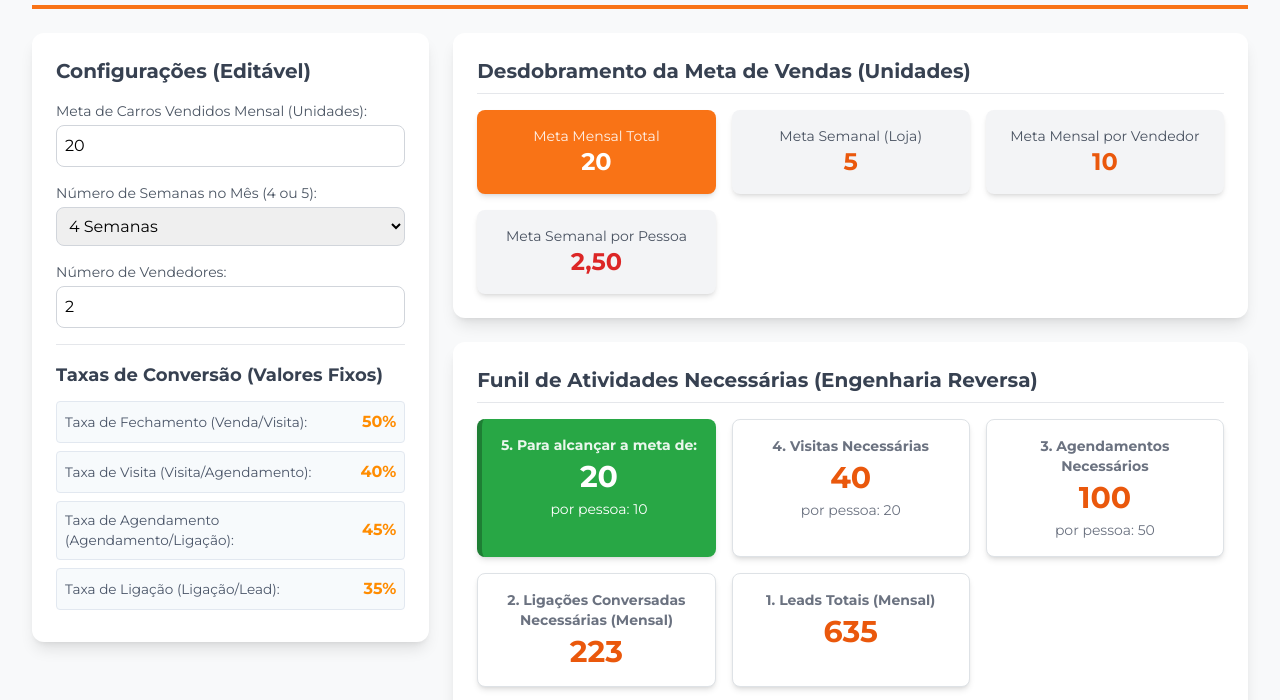
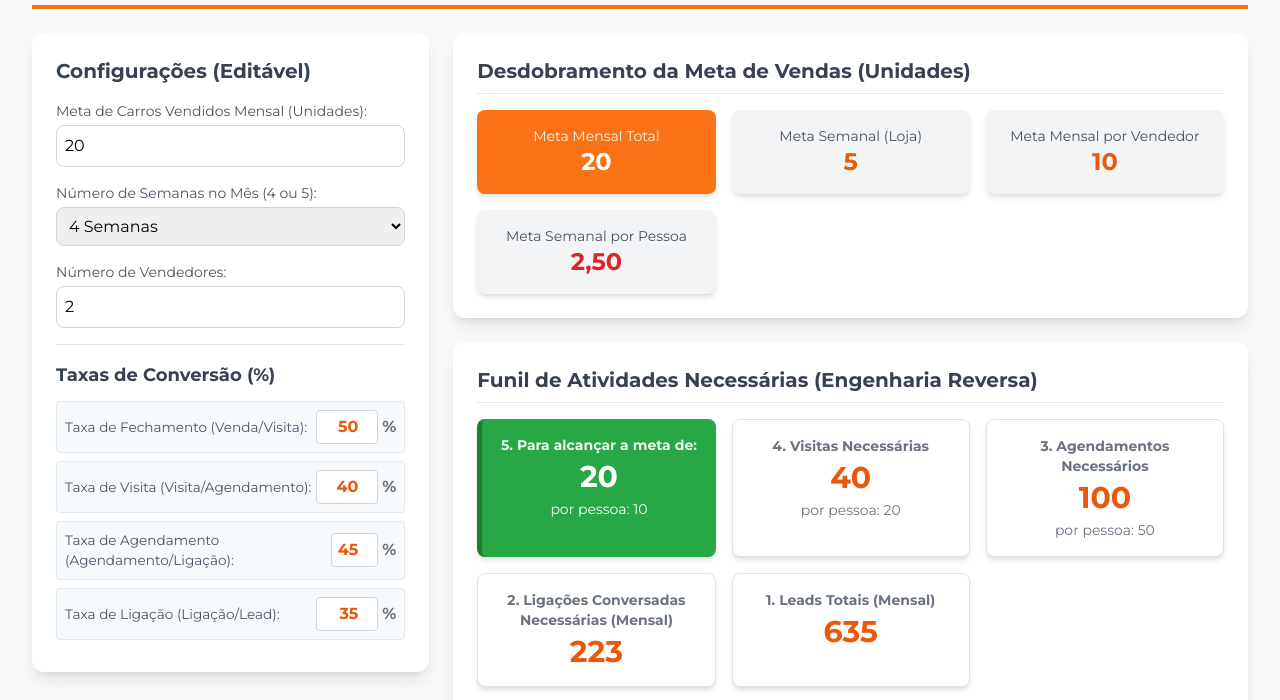
Before and after one commit to Giovanag30/metasmensais, a plain HTML site: page index.html in a window 1280 px wide. Shown: the part 99-799 px from the top of the page. Drawn offline with nearby package versions, Linux system fonts and the light colour scheme.

Commit message:
Update index.html

```diff
--- a/index.html
+++ b/index.html
@@ -5,7 +5,9 @@
     <meta name="viewport" content="width=device-width, initial-scale=1.0">
     <title>Dashboard de Metas e Funil (Unidades)</title>
     <script src="https://cdn.tailwindcss.com"></script>
-    <!-- Carregando a fonte Montserrat --><link href="https://fonts.googleapis.com/css2?family=Montserrat:wght@400;700&display=swap" rel="stylesheet">
+    <!-- Carregando a fonte Montserrat -->
+    <link href="https://fonts.googleapis.com/css2?family=Montserrat:wght@400;700&display=swap" rel="stylesheet">
+
     <style>
         /* Configurações de Cores e Fontes (Tailwind + Customizações) */
         :root {
@@ -139,16 +141,16 @@
         <h1 class="text-xl md:text-3xl font-extrabold text-gray-800">
             <span class="text-orange-600">Dashboard</span> de Metas e Funil de Vendas (Unidades)
         </h1>
-
-        <!-- A SEGUNDA LOGO FOI REMOVIDA DAQUI -->
     </div>
 
     <div class="grid main-grid gap-6">
 
-        <!-- COLUNA DE CONFIGURAÇÕES --><div class="card p-6 bg-white rounded-xl shadow-lg h-fit">
+        <!-- COLUNA DE CONFIGURAÇÕES -->
+        <div class="card p-6 bg-white rounded-xl shadow-lg h-fit">
             <h2 class="text-xl font-bold text-gray-700 mb-4">Configurações (Editável)</h2>
 
-            <!-- Entrada: Meta Mensal - AGORA É UNIDADES --><div class="mb-4">
+            <!-- Entrada: Meta Mensal -->
+            <div class="mb-4">
                 <label for="metaMensal" class="block text-sm font-medium text-gray-600 mb-1">
                     Meta de Carros Vendidos Mensal (Unidades):
                 </label>
@@ -157,7 +159,8 @@
                        oninput="calcularDashboard()">
             </div>
 
-            <!-- Entrada: Número de Semanas --><div class="mb-4">
+            <!-- Entrada: Número de Semanas -->
+            <div class="mb-4">
                 <label for="numSemanas" class="block text-sm font-medium text-gray-600 mb-1">
                     Número de Semanas no Mês (4 ou 5):
                 </label>
@@ -168,7 +171,8 @@
                 </select>
             </div>
 
-            <!-- Entrada: Número de Vendedores --><div class="mb-4">
+            <!-- Entrada: Número de Vendedores -->
+            <div class="mb-4">
                 <label for="numVendedores" class="block text-sm font-medium text-gray-600 mb-1">
                     Número de Vendedores:
                 </label>
@@ -177,37 +181,54 @@
                        oninput="calcularDashboard()">
             </div>
 
-            <!-- CAMPO PESSOAS PROSPECTANDO REMOVIDO -->
-
             <hr class="my-4 border-gray-200">
 
-            <!-- Taxas de Conversão do Funil (AGORA SÃO FIXAS) --><h3 class="text-lg font-bold text-gray-700 mb-3">Taxas de Conversão (Valores Fixos)</h3>
+            <!-- Taxas de Conversão do Funil (AGORA EDITÁVEIS) -->
+            <h3 class="text-lg font-bold text-gray-700 mb-3">Taxas de Conversão (%)</h3>
 
-            <!-- 1. Venda / Visita (Fechamento) --><div class="taxa-fixa">
+            <!-- 1. Venda / Visita (Fechamento) -->
+            <div class="taxa-fixa">
                 <span class="taxa-label">Taxa de Fechamento (Venda/Visita):</span>
-                <span class="taxa-valor">50%</span>
+                <div class="flex items-center gap-1 w-20">
+                    <input type="number" id="taxaVendaVisita" value="50" min="1" max="100" class="w-full p-1 text-right border border-gray-300 rounded focus:ring-orange-500 focus:border-orange-500 font-bold text-orange-600" oninput="calcularDashboard()">
+                    <span class="font-bold text-gray-500">%</span>
+                </div>
             </div>
 
-            <!-- 2. Visita / Agendamento --><div class="taxa-fixa">
+            <!-- 2. Visita / Agendamento -->
+            <div class="taxa-fixa">
                 <span class="taxa-label">Taxa de Visita (Visita/Agendamento):</span>
-                <span class="taxa-valor">40%</span>
+                <div class="flex items-center gap-1 w-20">
+                    <input type="number" id="taxaVisitaAgendamento" value="40" min="1" max="100" class="w-full p-1 text-right border border-gray-300 rounded focus:ring-orange-500 focus:border-orange-500 font-bold text-orange-600" oninput="calcularDashboard()">
+                    <span class="font-bold text-gray-500">%</span>
+                </div>
             </div>
 
-            <!-- 3. Agendamento / Ligação Conversada --><div class="taxa-fixa">
+            <!-- 3. Agendamento / Ligação Conversada -->
+            <div class="taxa-fixa">
                 <span class="taxa-label">Taxa de Agendamento (Agendamento/Ligação):</span>
-                <span class="taxa-valor">45%</span>
+                <div class="flex items-center gap-1 w-20">
+                    <input type="number" id="taxaAgendamentoLigacao" value="45" min="1" max="100" class="w-full p-1 text-right border border-gray-300 rounded focus:ring-orange-500 focus:border-orange-500 font-bold text-orange-600" oninput="calcularDashboard()">
+                    <span class="font-bold text-gray-500">%</span>
+                </div>
             </div>
 
-            <!-- 4. Ligação Conversada / Lead Total --><div class="taxa-fixa">
+            <!-- 4. Ligação Conversada / Lead Total -->
+            <div class="taxa-fixa">
                 <span class="taxa-label">Taxa de Ligação (Ligação/Lead):</span>
-                <span class="taxa-valor">35%</span>
+                <div class="flex items-center gap-1 w-20">
+                    <input type="number" id="taxaLigacaoLead" value="35" min="1" max="100" class="w-full p-1 text-right border border-gray-300 rounded focus:ring-orange-500 focus:border-orange-500 font-bold text-orange-600" oninput="calcularDashboard()">
+                    <span class="font-bold text-gray-500">%</span>
+                </div>
             </div>
 
         </div>
 
-        <!-- COLUNA DE RESULTADOS --><div class="w-full space-y-6">
+        <!-- COLUNA DE RESULTADOS -->
+        <div class="w-full space-y-6">
 
-            <!-- Seção de Desdobramento de Metas (Unidades) --><div class="card p-6 bg-white rounded-xl shadow-lg">
+            <!-- Seção de Desdobramento de Metas -->
+            <div class="card p-6 bg-white rounded-xl shadow-lg">
                 <h2 class="text-xl font-bold text-gray-700 mb-4 border-b pb-2">Desdobramento da Meta de Vendas (Unidades)</h2>
 
                 <div class="grid-metas">
@@ -236,45 +257,49 @@
                 </div>
             </div>
 
-            <!-- Seção de Engenharia Reversa do Funil (Quantidades) - ESTRUTURA NOVA --><div class="card p-6 bg-white rounded-xl shadow-lg">
+            <!-- Seção de Engenharia Reversa do Funil -->
+            <div class="card p-6 bg-white rounded-xl shadow-lg">
                 <h2 class="text-xl font-bold text-gray-700 mb-4 border-b pb-2">Funil de Atividades Necessárias (Engenharia Reversa)</h2>
 
                 <div class="funnel-container">
 
-                    <!-- VENDAS (Meta - Topo visual) --><div id="funilVenda" class="p-4 rounded-lg shadow-md text-center">
+                    <!-- VENDAS (Meta - Topo visual) -->
+                    <div id="funilVenda" class="p-4 rounded-lg shadow-md text-center">
                         <div class="text-sm font-semibold opacity-90">5. Para alcançar a meta de:</div>
                         <div class="text-3xl font-extrabold mt-1" id="qntVendasTotal">20</div>
                         <div class="text-sm mt-1">por pessoa: <span id="qntVendasVendedor">10</span></div>
                     </div>
 
-                    <!-- VISITAS --><div class="indicador-funil p-4 bg-white rounded-lg shadow-md text-center">
+                    <!-- VISITAS -->
+                    <div class="indicador-funil p-4 bg-white rounded-lg shadow-md text-center">
                         <div class="text-sm font-semibold text-gray-500">4. Visitas Necessárias</div>
                         <div class="text-3xl font-extrabold text-orange-600 mt-1" id="qntVisitasTotal">67</div>
                         <div class="text-sm mt-1 text-gray-500">por pessoa: <span id="qntVisitasVendedor">34</span></div>
                     </div>
 
-                    <!-- AGENDAMENTOS --><div class="indicador-funil p-4 bg-white rounded-lg shadow-md text-center">
+                    <!-- AGENDAMENTOS -->
+                    <div class="indicador-funil p-4 bg-white rounded-lg shadow-md text-center">
                         <div class="text-sm font-semibold text-gray-500">3. Agendamentos Necessários</div>
                         <div class="text-3xl font-extrabold text-orange-600 mt-1" id="qntAgendamentosTotal">112</div>
                         <div class="text-sm mt-1 text-gray-500">por pessoa: <span id="qntAgendamentosVendedor">56</span></div>
                     </div>
 
-                    <!-- LIGAÇÕES CONVERSADAS (Total Loja) --><div class="indicador-funil p-4 bg-white rounded-lg shadow-md text-center">
+                    <!-- LIGAÇÕES CONVERSADAS -->
+                    <div class="indicador-funil p-4 bg-white rounded-lg shadow-md text-center">
                         <div class="text-sm font-semibold text-gray-500">2. Ligações Conversadas Necessárias (Mensal)</div>
                         <div class="text-3xl font-extrabold text-orange-600 mt-1" id="qntLigacoesTotal">150</div>
-                        <!-- Desdobramento por prospector removido -->
                     </div>
 
-                    <!-- LEADS TOTAIS (Mensal) --><div class="indicador-funil p-4 bg-white rounded-lg shadow-md text-center">
+                    <!-- LEADS TOTAIS -->
+                    <div class="indicador-funil p-4 bg-white rounded-lg shadow-md text-center">
                         <div class="text-sm font-semibold text-gray-500">1. Leads Totais (Mensal)</div>
                         <div class="text-3xl font-extrabold text-orange-600 mt-1" id="qntLeadsTotal">600</div>
-                        <!-- Desdobramento por prospector removido -->
                     </div>
 
-                    <!-- Meta Diária de Leads (Total Loja) --><div class="indicador-funil p-4 bg-white rounded-lg shadow-md text-center daily-goal">
+                    <!-- Meta Diária de Leads -->
+                    <div class="indicador-funil p-4 bg-white rounded-lg shadow-md text-center daily-goal">
                         <div class="text-sm font-semibold text-gray-500">Meta Diária de Leads (Total Loja)</div>
                         <div class="text-3xl font-extrabold text-red-600 mt-1" id="metaDiariaLeads">30</div>
-                        <!-- Desdobramento por prospector removido -->
                     </div>
                 </div>
             </div>
@@ -309,11 +334,12 @@
         const numSemanas = parseInt(document.getElementById('numSemanas').value) || 1;
         const numVendedores = parseInt(document.getElementById('numVendedores').value) || 1;
 
-        // 2. Taxas de Conversão FIXAS (em decimal)
-        const taxaVendaVisita = 0.50;  // 50%
-        const taxaVisitaAgendamento = 0.40; // 40%
-        const taxaAgendamentoLigacao = 0.45; // 45%
-        const taxaLigacaoLead = 0.35; // 35%
+        // 2. Taxas de Conversão DINÂMICAS (coletadas dos inputs e convertidas para decimal)
+        // Usamos (|| 1) para evitar divisão por zero caso o usuário apague o valor.
+        const taxaVendaVisita = (parseFloat(document.getElementById('taxaVendaVisita').value) || 1) / 100;
+        const taxaVisitaAgendamento = (parseFloat(document.getElementById('taxaVisitaAgendamento').value) || 1) / 100;
+        const taxaAgendamentoLigacao = (parseFloat(document.getElementById('taxaAgendamentoLigacao').value) || 1) / 100;
+        const taxaLigacaoLead = (parseFloat(document.getElementById('taxaLigacaoLead').value) || 1) / 100;
 
         const DIAS_UTEIS_MES = 20;
 
```
